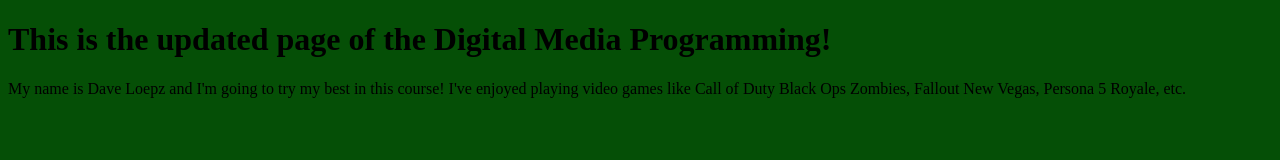
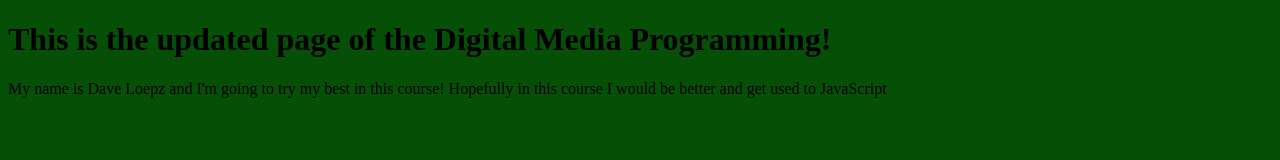
Before and after one commit to DaveLopez20/Module-1-1.6-Assignment-, a plain HTML site: page index.html in a window 1280 px wide. Drawn offline with Linux system fonts and the light colour scheme; a web font is replaced by a local one.

Commit message:
updated index

```diff
--- a/index.html
+++ b/index.html
@@ -19,7 +19,7 @@
 
     <h1>This is the updated page of the Digital Media Programming!</h1>
     <!-- Change the title of the updated page -->
-<p>My name is Dave Loepz and I'm going to try my best in this course! I've enjoyed playing video games like Call of Duty Black Ops Zombies, Fallout New Vegas, Persona 5 Royale, etc.</p>
+<p>My name is Dave Loepz and I'm going to try my best in this course! Hopefully in this course I would be better and get used to JavaScript</p>
        <!--Change the paragraph of the updated page -->
 <p id="demo"></p>
 
```
